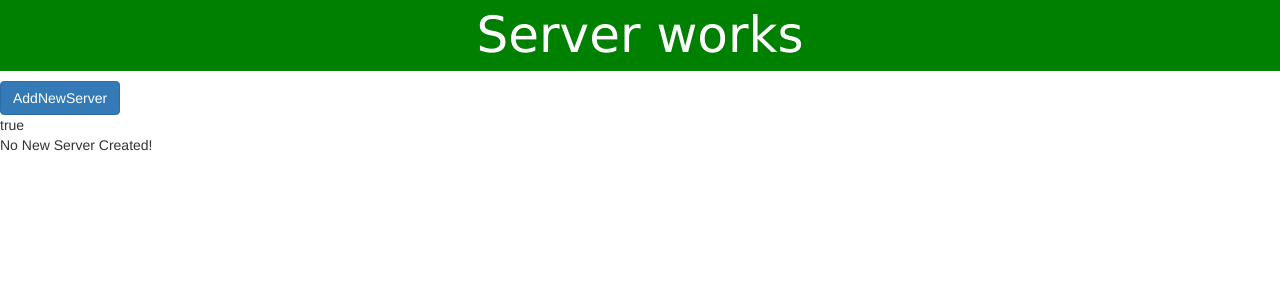
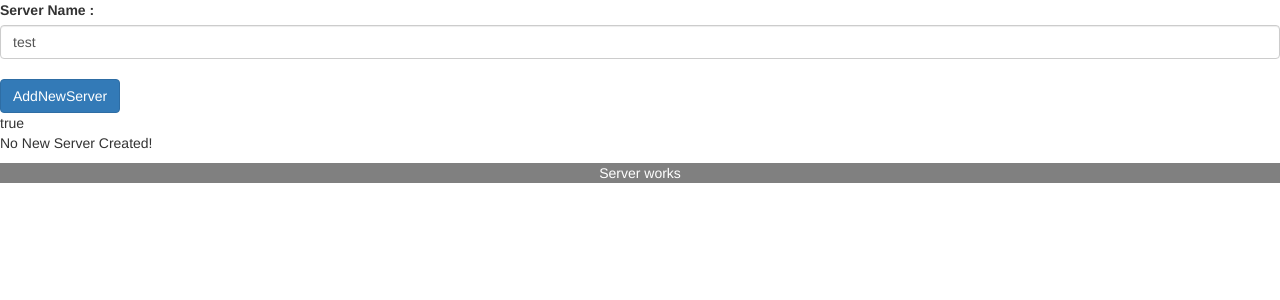
Before and after one commit to RamTheeru/angular-bcvgqw, an Angular app: page / in a window 1280 px wide. Shown: the top 300 px of the page. Built offline with nearby package versions, Linux system fonts and the light colour scheme.

Commit message:
2 files modified

```diff
--- a/src/app/servers/servers.component.html
+++ b/src/app/servers/servers.component.html
@@ -1,6 +1,12 @@
-<app-server></app-server>
-<!-- <app-server></app-server> -->
 
+<label>Server Name :</label>
+<!-- <input type="text" class="form-control" (input)="updateserver($event)" /> -->
+<input type="text" class="form-control" [(ngModel)]="serverName"  />
+<br/>
+<!-- <p>{{serverName}}</p> -->
 <button [disabled]="!allowNewServer" (click)="getnewserver()" class="btn btn-primary">AddNewServer</button>
 <div [innerText]="allowNewServer"></div>
 <p>{{servrcreationstatus}}</p>
+
+<app-server></app-server>
+<!-- <app-server></app-server> -->
--- a/src/app/servers/servers.component.ts
+++ b/src/app/servers/servers.component.ts
@@ -7,6 +7,7 @@ import { Component, OnInit } from '@angular/core';
 })
 export class ServersComponent implements OnInit {
 allowNewServer = false;
+serverName = 'test';
 servrcreationstatus : string = 'No New Server Created!';
   constructor() {
 
@@ -19,9 +20,12 @@ servrcreationstatus : string = 'No New Server Created!';
    }
    getnewserver(){
 
-     this.servrcreationstatus = 'New Server Created!!!!';
+     this.servrcreationstatus = 'New Server Created!!!!' + 'Name is '+this.serverName;
    }
-
+updateserver(event : Event){
+console.log(event);
+this.serverName = (<HTMLInputElement>event.target).value;
+}
   ngOnInit() {
   }
 
```
